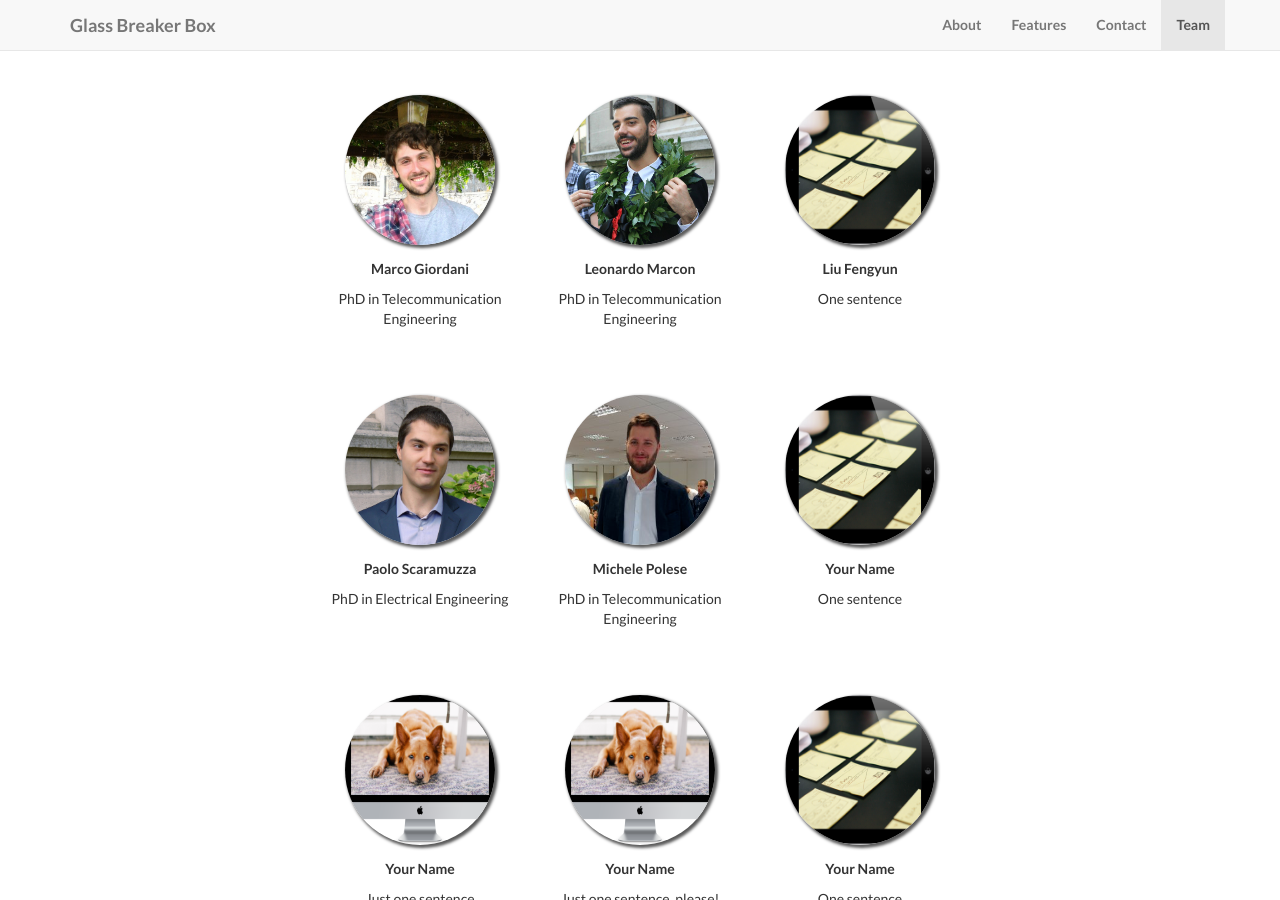
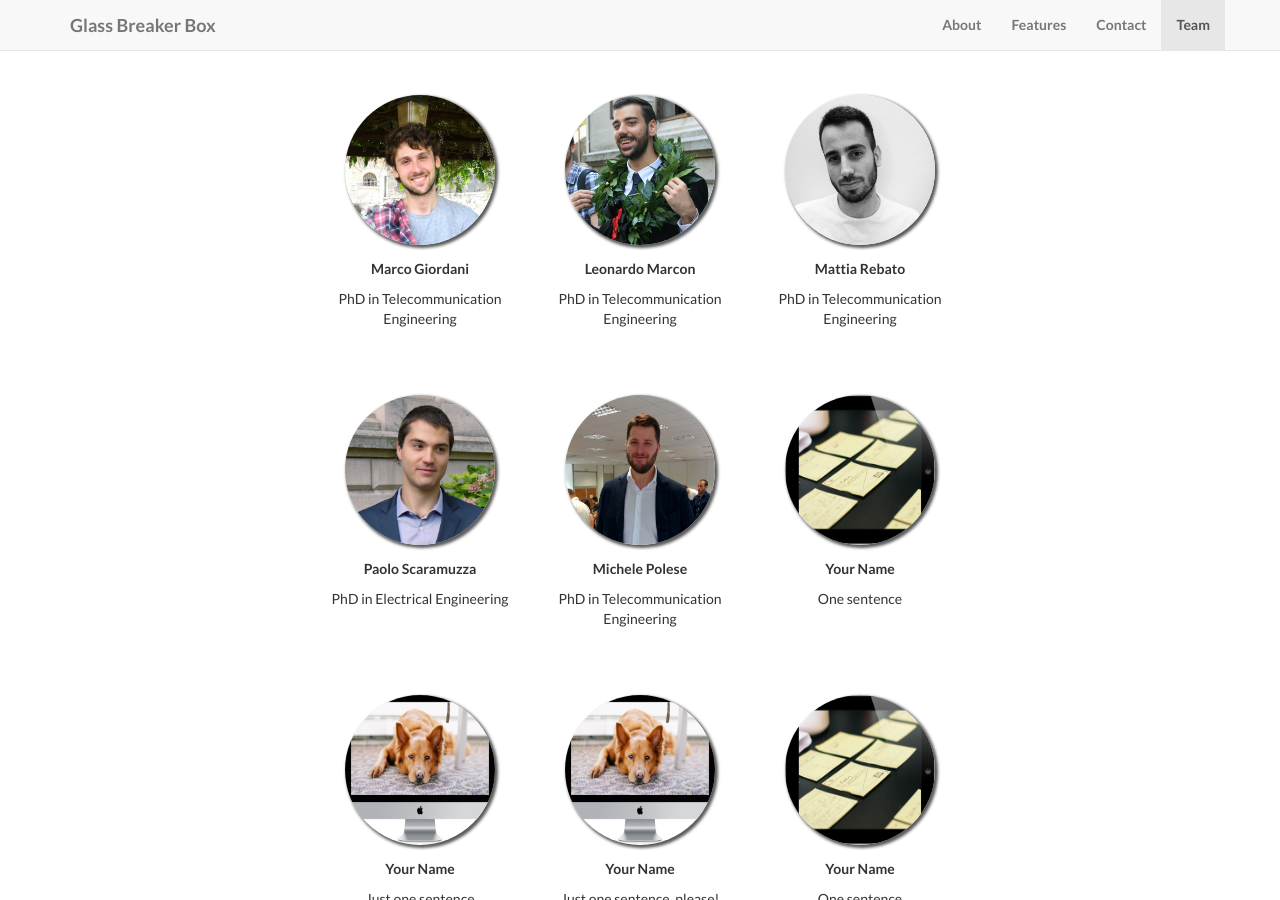
Before and after one commit to glassbreakerbox/glassbreakerbox.github.io, a Jekyll site: the page built from index.html, in a window 1280 px wide and 900 px high, scrolled down 1072 px. Built offline with Jekyll 4.4.1, drawn with Linux system fonts in a browser that asks for light colours.

Commit message:
new member added

```diff
--- a/_data/members.yml
+++ b/_data/members.yml
@@ -6,10 +6,9 @@
   image: img/team/LM.jpg
   description: PhD in Telecommunication Engineering
 
-
-- name: Liu Fengyun
-  image: img/team/ipad.png
-  description: One sentence
+- name: Mattia Rebato
+  image: img/team/MR.png
+  description: PhD in Telecommunication Engineering
 
 - name: Paolo Scaramuzza
   image: img/team/PS.jpg
```
Also changed, not shown: img/team/MR.png (added).
